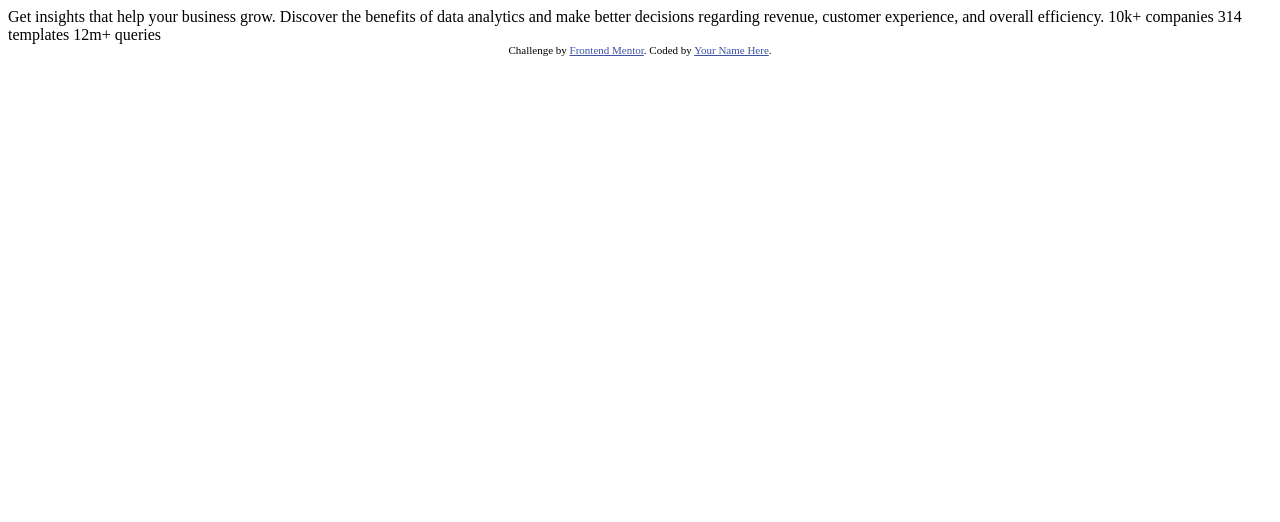
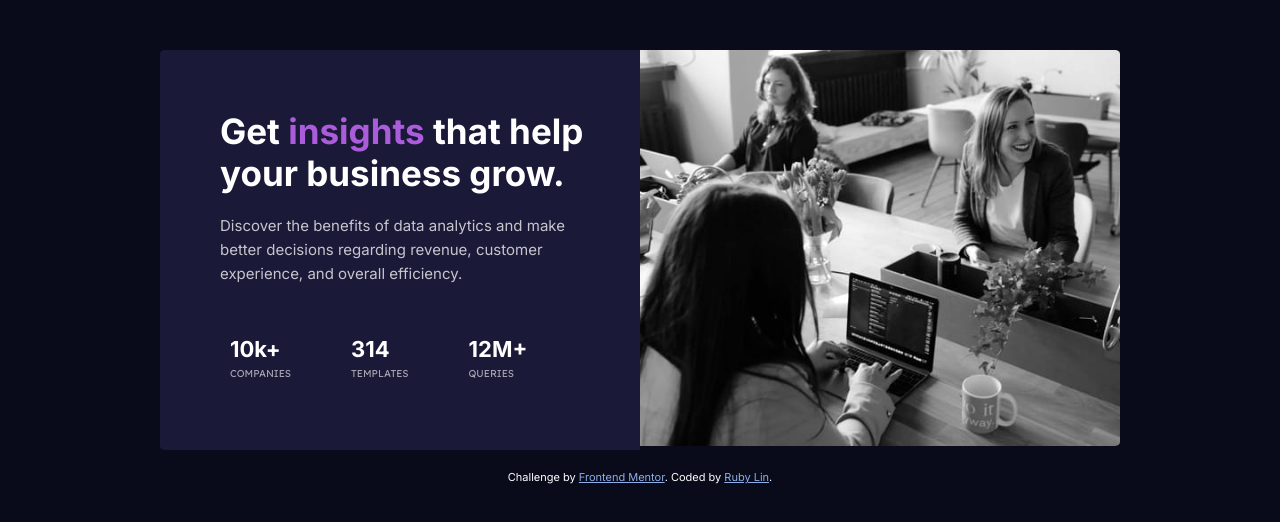
Before and after one commit to yufen-lin/stats_preview_card_component, a plain HTML site: page index.html in a window 1280 px wide. Drawn offline with Linux system fonts and the light colour scheme.

Commit message:
Version 1

```diff
--- a/index.html
+++ b/index.html
@@ -1,33 +1,52 @@
 <!DOCTYPE html>
 <html lang="en">
+
 <head>
   <meta charset="UTF-8">
-  <meta name="viewport" content="width=device-width, initial-scale=1.0"> <!-- displays site properly based on user's device -->
+  <meta name="viewport" content="width=device-width, initial-scale=1.0">
+  <!-- displays site properly based on user's device -->
 
   <link rel="icon" type="image/png" sizes="32x32" href="./images/favicon-32x32.png">
+  <link rel="preconnect" href="https://fonts.gstatic.com">
+  <link href="https://fonts.googleapis.com/css2?family=Inter:wght@400;700&family=Lexend+Deca&display=swap"
+    rel="stylesheet">
+  <link rel="stylesheet" href="style.css">
+  <title>Frontend Mentor | Stats preview card component</title>
+</head>
 
-  <title>Frontend Mentor | Stats preview card component</title>
+<body>
+  <div class="card">
 
-  <!-- Feel free to remove these styles or customise in your own stylesheet 👍 -->
-  <style>
-    .attribution { font-size: 11px; text-align: center; }
-    .attribution a { color: hsl(228, 45%, 44%); }
-  </style>
-</head>
-<body>
+    <div class="card-content">
+      <h2>Get <span>insights</span> that help your business grow.</h2>
+      <p>Discover the benefits of data analytics and make better decisions regarding revenue, customer
+        experience, and overall efficiency.</p>
 
-  Get insights that help your business grow.
+      <div class="stats">
+        <div class="stat-item">
+          <div class="stat-number">10k+</div>
+          <div class="stat-description">COMPANIES</div>
+        </div>
+        <div class="stat-item">
+          <div class="stat-number">314</div>
+          <div class="stat-description">TEMPLATES</div>
+        </div>
+        <div class="stat-item">
+          <div class="stat-number">12M+</div>
+          <div class="stat-description">QUERIES</div>
+        </div>
+      </div>
+    </div>
 
-  Discover the benefits of data analytics and make better decisions regarding revenue, customer
-  experience, and overall efficiency.
-
-  10k+ companies
-  314 templates
-  12m+ queries
+    <div class="card-img">
+      <img src="images/image-header-desktop.jpg" alt="img">
+    </div>
+  </div>
 
   <div class="attribution">
     Challenge by <a href="https://www.frontendmentor.io?ref=challenge" target="_blank">Frontend Mentor</a>.
-    Coded by <a href="#">Your Name Here</a>.
+    Coded by <a href="#">Ruby Lin</a>.
   </div>
 </body>
+
 </html>
--- /dev/null
+++ b/style.scss
@@ -0,0 +1,92 @@
+$background-color: hsl(233, 47%, 7%);
+$card-color: hsl(244, 38%, 16%);
+$accent-color: hsl(277, 64%, 61%);
+
+$main-white: hsl(0, 0%, 100%);
+$paragraph-white: hsla(0, 0%, 100%, 0.75);
+$stat-headings-white: hsla(0, 0%, 100%, 0.6);
+
+* {
+  margin: 0;
+  padding: 0;
+  box-sizing: border-box;
+}
+
+body {
+  font-family: "Inter", sans-serif;
+  background-color: $background-color;
+  font-size: 15px;
+  color: $main-white;
+}
+
+.card {
+  width: 960px;
+  display: flex;
+  margin: 0 auto;
+  margin-top: 50px;
+  margin-bottom: 20px;
+}
+
+.card-content {
+  width: 50%;
+  background-color: $card-color;
+  border-radius: 1% 0 0 1%;
+  padding-right: 50px;
+  padding-left: 60px;
+
+  h2 {
+    font-size: 35px;
+    font-weight: 700;
+    padding-top: 60px;
+  }
+
+  span {
+    color: $accent-color;
+  }
+
+  p {
+    color: $paragraph-white;
+    line-height: 1.6;
+    margin-top: 20px;
+  }
+}
+
+.card-img {
+  width: 50%;
+
+  img {
+    width: 100%;
+    border-radius: 0 1% 1% 0;
+  }
+}
+
+.stats {
+  display: flex;
+  font-family: "Lexend Deca", sans-serif;
+  margin-top: 40px;
+}
+
+.stat-item {
+  margin-right: 40px;
+  padding: 10px;
+
+  .stat-description {
+    color: $stat-headings-white;
+    font-size: 10px;
+  }
+  .stat-number {
+    font-family: "Inter", sans-serif;
+    font-size: 22px;
+    font-weight: 700;
+    margin-bottom: 5px;
+  }
+}
+
+.attribution {
+  font-size: 11px;
+  text-align: center;
+
+  a {
+    color: rgb(142, 173, 231);
+  }
+}
```
Also changed, not shown: style.css (added), 1 other file.
